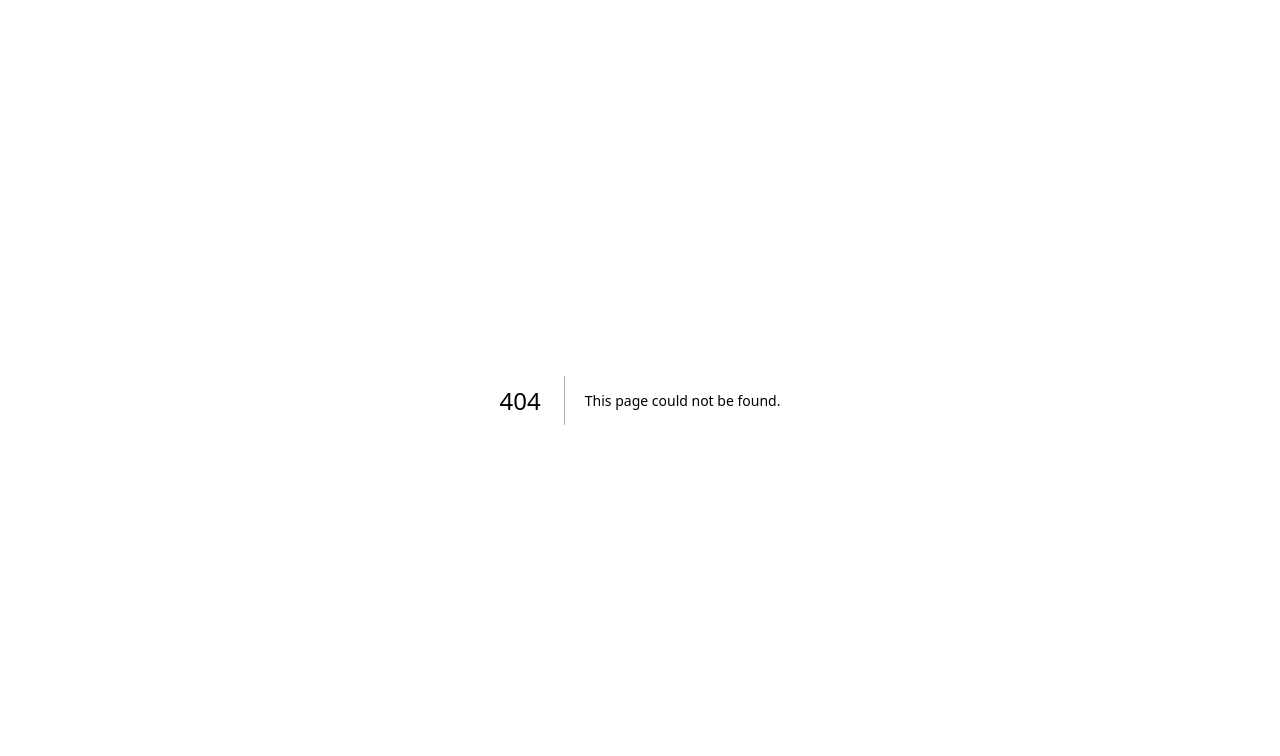
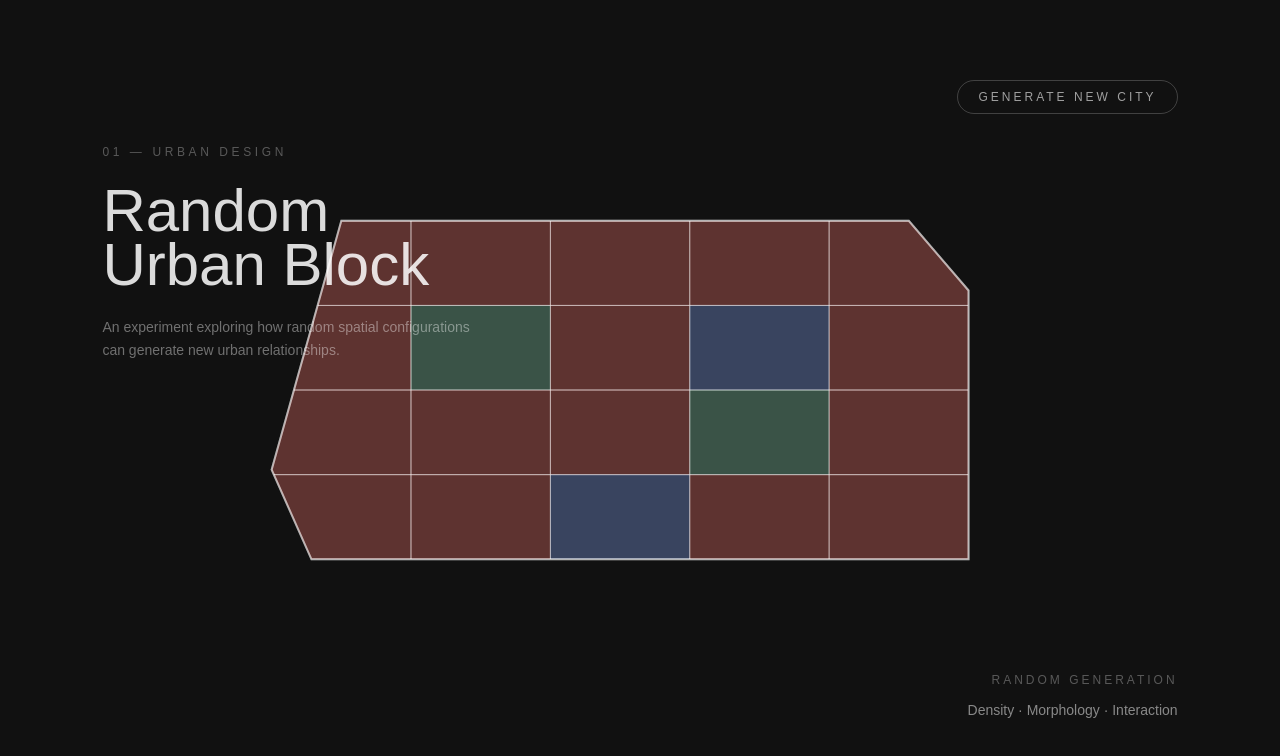
Before and after one commit to nikiabed/niki-portfolio, a Next.js app: page /randomblock in a window 1280 px wide. Before the commit this address had no page. Shown: the top 756 px of the page. Built offline with nearby package versions, Linux system fonts and the light colour scheme.

Commit message:
Add randomblock

```diff
--- /dev/null
+++ b/app/component/experiments/blockgenerator/generator.ts
@@ -0,0 +1,49 @@
+import { UrbanBlock } from "./types";
+
+function random(seed: number) {
+  const x = Math.sin(seed) * 10000;
+  return x - Math.floor(x);
+}
+
+export const generateUrbanBlock = (seed: number = 10): UrbanBlock[] => {
+  const blocks: UrbanBlock[] = [];
+  const rows = 3;
+  const cols = 3;
+  const startX = 180;
+  const startY = 100;
+  const blockWidth = 180;
+  const blockHeight = 130;
+  let index = 0;
+  for (let y = 0; y < rows; y++) {
+    for (let x = 0; x < cols; x++) {
+      const variation = random(seed + index) * 30;
+      const block: UrbanBlock = {
+        id: index,
+        x: startX + x * (blockWidth + 45),
+        y: startY + y * (blockHeight + 45),
+        width: blockWidth - variation,
+        height: blockHeight - variation / 2,
+        buildings: [],
+      };
+
+      // ساختمان داخل بلاک
+
+      const buildingCount = 2 + Math.floor(random(seed + index + 20) * 4);
+
+      for (let i = 0; i < buildingCount; i++) {
+        block.buildings.push({
+          x: block.x + 15 + random(seed + i) * 60,
+          y: block.y + 15 + random(seed + i + 30) * 40,
+          width: 40 + random(seed + i + 50) * 40,
+          height: 30 + random(seed + i + 70) * 50,
+        });
+      }
+
+      blocks.push(block);
+
+      index++;
+    }
+  }
+
+  return blocks;
+};
--- /dev/null
+++ b/app/component/experiments/blockgenerator/index.ts
@@ -0,0 +1,2 @@
+export * from './generator'
+export * from './types'
--- /dev/null
+++ b/app/component/experiments/blockgenerator/types.ts
@@ -0,0 +1,16 @@
+export type Building = {
+  x:number;
+  y:number;
+  width:number;
+  height:number;
+};
+
+
+export type UrbanBlock = {
+  id:number;
+  x:number;
+  y:number;
+  width:number;
+  height:number;
+  buildings:Building[];
+};
--- a/app/component/experiments/index.ts
+++ b/app/component/experiments/index.ts
@@ -1 +1,2 @@
 export * from './walkability'
+export * from './blockgenerator'
--- /dev/null
+++ b/app/lib/urbanGenerator.ts
@@ -0,0 +1,56 @@
+type Parcel = {
+  id: number;
+  points: string;
+  type: "building" | "green" | "public";
+};
+
+export function generateUrbanBlock(seed: number): Parcel[] {
+  const site = [
+    [150, 80],
+    [720, 80],
+    [780, 150],
+    [780, 420],
+    [120, 420],
+    [80, 330],
+  ];
+
+  const cols = 5;
+  const rows = 4;
+
+  const left = 80;
+  const right = 780;
+  const top = 80;
+  const bottom = 420;
+
+  const cellW = (right - left) / cols;
+  const cellH = (bottom - top) / rows;
+
+  const parcels: Parcel[] = [];
+
+  let id = 0;
+
+  for (let row = 0; row < rows; row++) {
+    for (let col = 0; col < cols; col++) {
+      const x1 = left + col * cellW;
+      const x2 = left + (col + 1) * cellW;
+
+      const y1 = top + row * cellH;
+      const y2 = top + (row + 1) * cellH;
+
+      parcels.push({
+        id: id++,
+
+        points: `
+          ${x1},${y1}
+          ${x2},${y1}
+          ${x2},${y2}
+          ${x1},${y2}
+        `,
+
+        type: id % 7 === 0 ? "green" : id % 9 === 0 ? "public" : "building",
+      });
+    }
+  }
+
+  return parcels;
+}
--- /dev/null
+++ b/app/randomblock/page.tsx
@@ -0,0 +1,195 @@
+"use client";
+
+import { useState } from "react";
+import { generateUrbanBlock } from "../lib/urbanGenerator";
+
+export default function RandomUrbanBlockPage() {
+  const [hover, setHover] = useState<number | null>(null);
+  const [seed, setSeed] = useState(42);
+
+  const blocks = generateUrbanBlock(seed);
+
+  const sitePoints = `
+    150,80
+    720,80
+    780,150
+    780,420
+    120,420
+    80,330
+  `;
+
+  return (
+    <main
+      className="
+        relative
+        h-screen
+        overflow-hidden
+        bg-[#111]
+        text-white
+      "
+    >
+      {/* TITLE */}
+
+      <div
+        className="
+          absolute
+          left-[8%]
+          top-[18%]
+          z-10
+          max-w-sm
+        "
+      >
+        <p className="text-xs tracking-[0.3em] text-white/30">
+          01 — URBAN DESIGN
+        </p>
+
+        <h1
+          className="
+            mt-6
+            text-6xl
+            font-light
+            leading-[0.9]
+            text-white/85
+          "
+        >
+          Random
+          <br />
+          Urban Block
+        </h1>
+
+        <p
+          className="
+            mt-6
+            text-sm
+            leading-relaxed
+            text-white/40
+          "
+        >
+          An experiment exploring how random spatial configurations can generate
+          new urban relationships.
+        </p>
+      </div>
+
+      {/* GENERATE */}
+
+      <button
+        onClick={() => setSeed(Math.floor(Math.random() * 10000))}
+        className="
+          absolute
+          right-[8%]
+          top-[10%]
+          z-20
+          rounded-full
+          border
+          border-white/20
+          px-5
+          py-2
+          text-xs
+          tracking-[0.25em]
+          text-white/60
+          transition
+          hover:bg-white/10
+        "
+      >
+        GENERATE NEW CITY
+      </button>
+
+      {/* SVG */}
+
+      <svg
+        viewBox="0 0 900 520"
+        className="
+          absolute
+          left-1/2
+          top-1/2
+          h-[70vh]
+          w-[70vw]
+          -translate-x-1/2
+          -translate-y-1/2
+        "
+      >
+        <defs>
+          <clipPath id="siteClip">
+            <polygon points={sitePoints} />
+          </clipPath>
+        </defs>
+
+        {/* SITE BASE */}
+
+        <polygon
+          points={sitePoints}
+          fill="#151515"
+          stroke="rgba(255,255,255,.35)"
+          strokeWidth="2"
+        />
+
+        {/* PARCEL PUZZLE */}
+
+        <g clipPath="url(#siteClip)">
+          {blocks.map((block) => {
+            const color =
+              block.type === "building"
+                ? "#e46a63"
+                : block.type === "green"
+                  ? "#7fc6a4"
+                  : "#7d9be8";
+
+            return (
+              <polygon
+                key={block.id}
+                points={block.points}
+                fill={color}
+                fillOpacity={hover === block.id ? "0.65" : "0.35"}
+                stroke="rgba(255,255,255,.45)"
+                strokeWidth="1"
+                onMouseEnter={() => setHover(block.id)}
+                onMouseLeave={() => setHover(null)}
+                className="cursor-pointer"
+              />
+            );
+          })}
+        </g>
+
+        {/* BORDER */}
+
+        <polygon
+          points={sitePoints}
+          fill="none"
+          stroke="rgba(255,255,255,.5)"
+          strokeWidth="2"
+        />
+      </svg>
+
+      {/* INFO */}
+
+      <div
+        className="
+          absolute
+          bottom-[10%]
+          right-[8%]
+          text-right
+        "
+      >
+        <p
+          className="
+            text-xs
+            tracking-[0.25em]
+            text-white/30
+          "
+        >
+          RANDOM GENERATION
+        </p>
+
+        <p
+          className="
+            mt-3
+            text-sm
+            text-white/50
+          "
+        >
+          Density · Morphology · Interaction
+        </p>
+      </div>
+    </main>
+  );
+}
```
